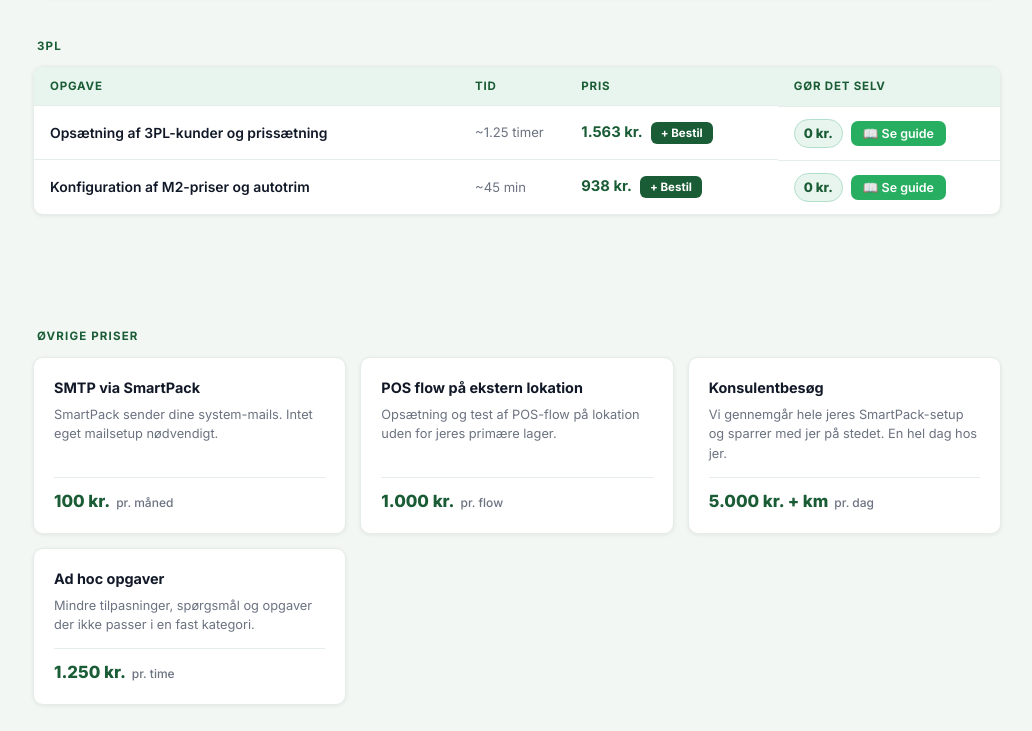
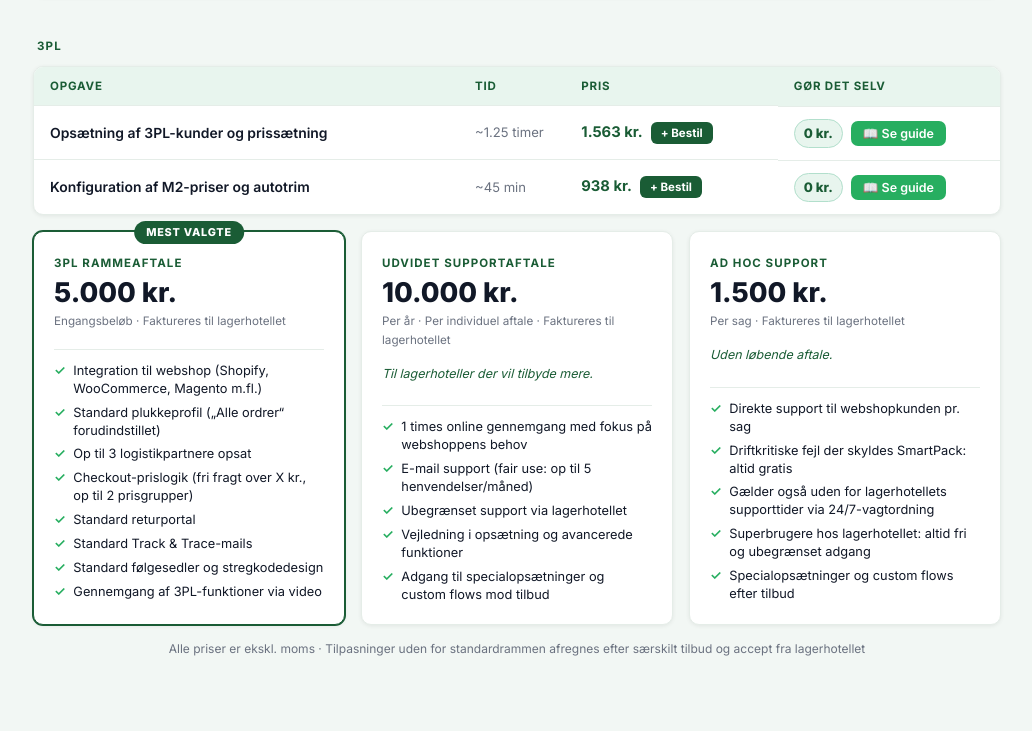
Before and after one commit to coopincDK/smartpack-priser, a website: page docs/index.html in a window 1280 px wide. Shown: the part 6900-7631 px from the top of the page, without its empty margins (123-1155 px from the left). Drawn offline with Linux system fonts and the light colour scheme.

Commit message:
feat: static GitHub Pages build i docs/

```diff
--- a/docs/data/prices.json
+++ b/docs/data/prices.json
@@ -791,6 +791,54 @@
           "guideUrl": null,
           "playbookSection": "3PL Prissætning"
         }
+      ],
+      "plans": [
+        {
+          "id": "plan-ramme",
+          "badge": "Mest valgte",
+          "name": "3PL Rammeaftale",
+          "price": "5.000 kr.",
+          "meta": "Engangsbeløb · Faktureres til lagerhotellet",
+          "highlight": true,
+          "items": [
+            "Integration til webshop (Shopify, WooCommerce, Magento m.fl.)",
+            "Standard plukkeprofil („Alle ordrer“ forudindstillet)",
+            "Op til 3 logistikpartnere opsat",
+            "Checkout-prislogik (fri fragt over X kr., op til 2 prisgrupper)",
+            "Standard returportal",
+            "Standard Track & Trace-mails",
+            "Standard følgesedler og stregkodedesign",
+            "Gennemgang af 3PL-funktioner via video"
+          ]
+        },
+        {
+          "id": "plan-support",
+          "name": "Udvidet Supportaftale",
+          "price": "10.000 kr.",
+          "meta": "Per år · Per individuel aftale · Faktureres til lagerhotellet",
+          "note": "Til lagerhoteller der vil tilbyde mere.",
+          "items": [
+            "1 times online gennemgang med fokus på webshoppens behov",
+            "E-mail support (fair use: op til 5 henvendelser/måned)",
+            "Ubegrænset support via lagerhotellet",
+            "Vejledning i opsætning og avancerede funktioner",
+            "Adgang til specialopsætninger og custom flows mod tilbud"
+          ]
+        },
+        {
+          "id": "plan-adhoc",
+          "name": "Ad hoc Support",
+          "price": "1.500 kr.",
+          "meta": "Per sag · Faktureres til lagerhotellet",
+          "note": "Uden løbende aftale.",
+          "items": [
+            "Direkte support til webshopkunden pr. sag",
+            "Driftkritiske fejl der skyldes SmartPack: altid gratis",
+            "Gælder også uden for lagerhotellets supporttider via 24/7-vagtordning",
+            "Superbrugere hos lagerhotellet: altid fri og ubegrænset adgang",
+            "Specialopsætninger og custom flows efter tilbud"
+          ]
+        }
       ]
     }
   ],
--- a/docs/index.html
+++ b/docs/index.html
@@ -740,6 +740,49 @@
     .bestil-handle { display: none; }
   }
 
+  /* ── PLAN KORT ── */
+  .plans-grid {
+    display: grid;
+    grid-template-columns: repeat(auto-fit, minmax(260px, 1fr));
+    gap: 16px;
+    margin-top: 16px;
+  }
+  .plan-card {
+    background: var(--white);
+    border: 1.5px solid var(--border);
+    border-radius: var(--radius);
+    padding: 22px 20px 20px;
+    box-shadow: var(--shadow);
+    display: flex;
+    flex-direction: column;
+    gap: 4px;
+    position: relative;
+  }
+  .plan-card.highlight { border-color: var(--green-dark); box-shadow: 0 0 0 1px var(--green-dark), var(--shadow); }
+  .plan-badge {
+    position: absolute;
+    top: -11px;
+    left: 50%;
+    transform: translateX(-50%);
+    background: var(--green-dark);
+    color: #fff;
+    font-size: .68rem;
+    font-weight: 800;
+    letter-spacing: .07em;
+    text-transform: uppercase;
+    padding: 3px 12px;
+    border-radius: 999px;
+    white-space: nowrap;
+  }
+  .plan-name { font-size: .72rem; font-weight: 700; text-transform: uppercase; letter-spacing: .09em; color: var(--green-dark); margin-bottom: 2px; }
+  .plan-price { font-size: 1.7rem; font-weight: 800; color: var(--text); line-height: 1.1; }
+  .plan-meta { font-size: .73rem; color: var(--muted); margin-bottom: 4px; }
+  .plan-note { font-size: .78rem; color: var(--green-dark); font-style: italic; margin: 6px 0 8px; }
+  .plan-items { list-style: none; padding: 0; margin: 10px 0 0; border-top: 1px solid var(--border); padding-top: 12px; display: flex; flex-direction: column; gap: 6px; }
+  .plan-items li { font-size: .8rem; color: var(--text); display: flex; gap: 8px; line-height: 1.4; }
+  .plan-items li::before { content: '✓'; color: var(--green); font-weight: 700; flex-shrink: 0; }
+  .plans-footer { font-size: .75rem; color: var(--muted); text-align: center; margin-top: 14px; }
+
   /* ── ØVRIGE PRISER ── */
   .extras-section {
     max-width: 1000px;
@@ -1093,6 +1136,8 @@
     table.appendChild(tbody);
     wrap.appendChild(table);
     section.appendChild(wrap);
+    // Vis plan-kort under kategorien hvis de findes
+    renderPlans(cat, section);
     main.appendChild(section);
   });
 }
@@ -1345,6 +1390,27 @@
 
 document.addEventListener('keydown', e => { if (e.key === 'Escape') closeBestil({target: document.getElementById('bestilBg')}); });
 
+function renderPlans(cat, container) {
+  if (!cat.plans || !cat.plans.length) return;
+  const grid = document.createElement('div');
+  grid.className = 'plans-grid';
+  grid.innerHTML = cat.plans.map(p => `
+    <div class="plan-card${p.highlight ? ' highlight' : ''}">
+      ${p.badge ? `<div class="plan-badge">${p.badge}</div>` : ''}
+      <div class="plan-name">${p.name}</div>
+      <div class="plan-price">${p.price}</div>
+      <div class="plan-meta">${p.meta}</div>
+      ${p.note ? `<div class="plan-note">${p.note}</div>` : ''}
+      <ul class="plan-items">${p.items.map(i => `<li>${i}</li>`).join('')}</ul>
+    </div>
+  `).join('');
+  container.appendChild(grid);
+  const footer = document.createElement('p');
+  footer.className = 'plans-footer';
+  footer.textContent = 'Alle priser er ekskl. moms · Tilpasninger uden for standardrammen afregnes efter særskilt tilbud og accept fra lagerhotellet';
+  container.appendChild(footer);
+}
+
 function renderExtras(data) {
   if (!data.extras || !data.extras.length) return;
   const section = document.getElementById('extrasSection');
```
